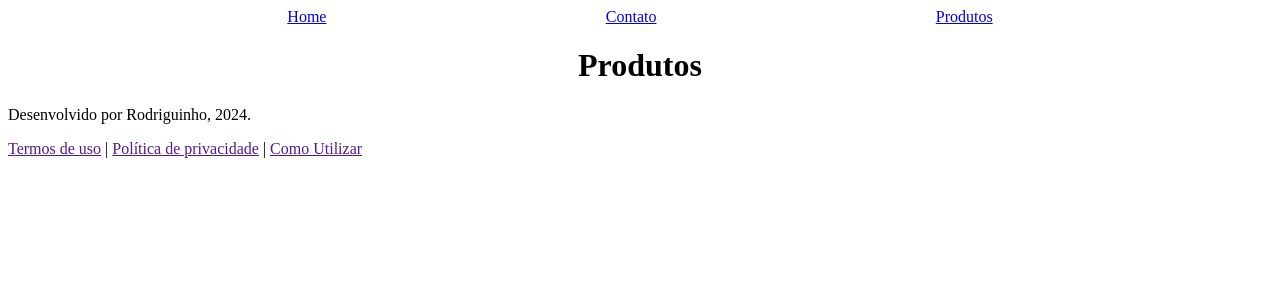
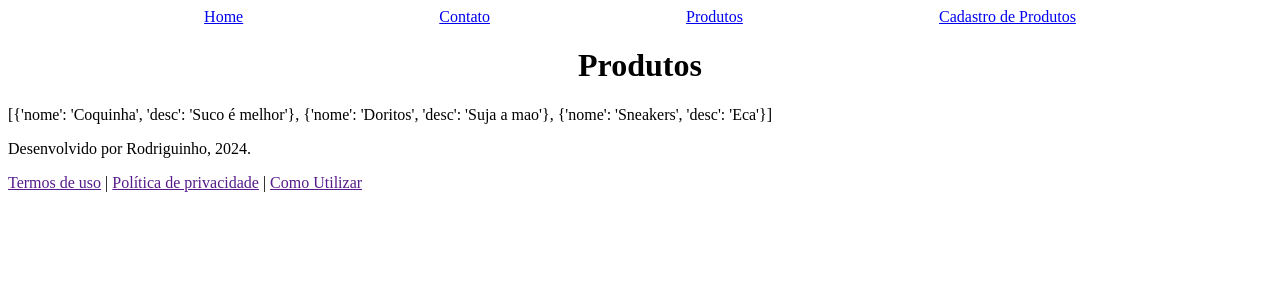
Before and after one commit to RodrigoBettio/estudos-lp3, a Flask app: page /produtos in a window 1280 px wide. Shown: the top 300 px of the page. Run offline with Flask 3, Linux system fonts and the light colour scheme.

Commit message:
Criação de Cadastro Produtos

```diff
--- a/projeto_lp3/projeto_lp3/app.py
+++ b/projeto_lp3/projeto_lp3/app.py
@@ -1,4 +1,4 @@
-from flask import Flask, render_template
+from flask import Flask, render_template, request
 from validate_docbr import CPF, CNPJ
 
 
@@ -17,18 +17,20 @@ def home():
 def contato():
     return render_template ("contato.html")
 
-
-# /produtos - pagina produtos
-@app.route("/produtos")
-def produtos():
-
-    lista_produtos = [
+lista_produtos = [
         {"nome": "Coquinha", "desc": "Suco é melhor"},
         {"nome": "Doritos", "desc": "Suja a mao"},
         {"nome": "Sneakers", "desc": "Eca"}
     ]
+# /produtos - pagina produtos
+@app.route("/produtos")
+def produtos():
+    return render_template ("produtos.html", produtos=lista_produtos)
 
-    return render_template ("produtos.html", produtos=lista_produtos)
+@app.route("/cadastro")
+def cadastro_produtos():
+    print(lista_produtos)
+    return render_template("cadastro_produto.html")
 
 @app.route("/cnpj")
 def cnpj():
@@ -42,4 +44,18 @@ def cpf():
     cpf_gerado = cpf.generate(True)  # Gera CPF com máscara
     return render_template("cpf.html", cpf = cpf_gerado)
 
+#Get para obter o formulário
+@app.route("/produtos/cadastro")
+def cadastro_produto():
+    return render_template(cadastro_produto.html)
+
+@app.route("/produtos", methods=['POST'])
+def salvar_produto():
+    nome = request.form['nome']
+    descricao = request.form['descricao']
+    produto = {"nome": nome, "descricao": descricao}
+    lista_produtos.append(produto)
+
+    return render_template("produtos.html", produtos = lista_produtos)
+
 app.run(debug=True)
--- a/projeto_lp3/projeto_lp3/templates/base2.html
+++ b/projeto_lp3/projeto_lp3/templates/base2.html
@@ -10,6 +10,7 @@
             <a href="/">Home</a>
             <a href="/contato">Contato</a>
             <a href="/produtos">Produtos</a>
+            <a href="/cadastro">Cadastro de Produtos</a>
         </nav>
     </header>
 
--- a/projeto_lp3/projeto_lp3/templates/produtos.html
+++ b/projeto_lp3/projeto_lp3/templates/produtos.html
@@ -2,5 +2,5 @@
 {% block title %}Produtos{% endblock %}
 {% block content %}
     <h1>Produtos</h1>
-
+    <p>{{produtos}}</p>
 {% endblock %}
```
Also changed, not shown: projeto_lp3/projeto_lp3/templates/cadastro_produto.html (added, +18 -0 lines), 00-aula-git/comandos-git.txt (line endings or trailing spaces).
